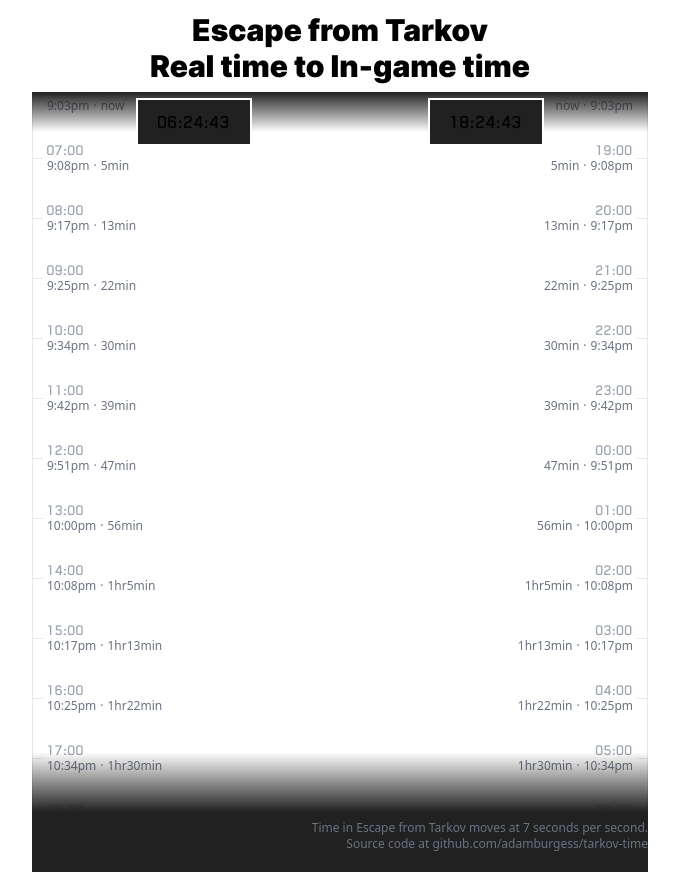
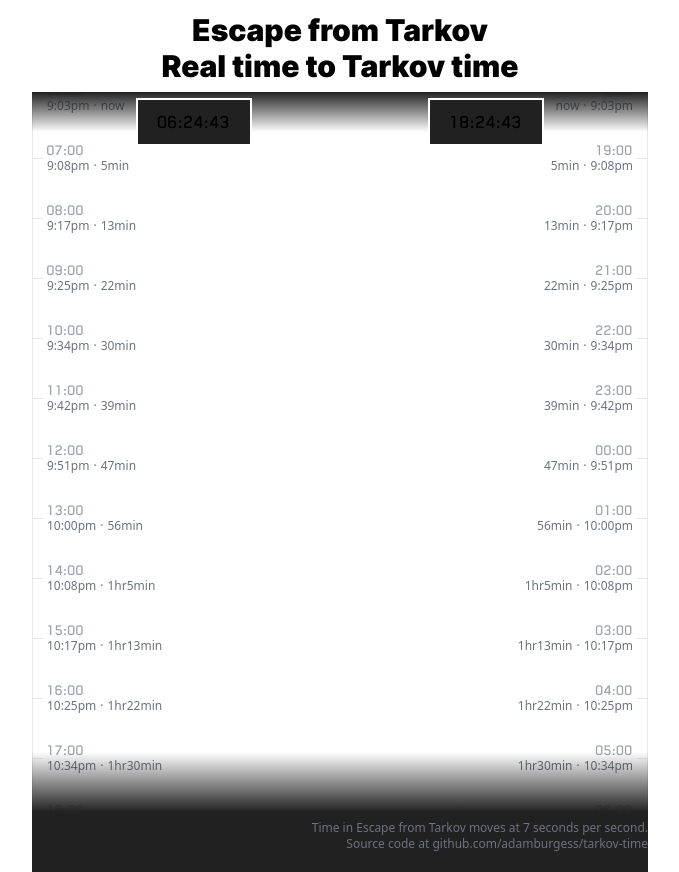
Before and after one commit to adamburgess/tarkov-time, a Preact app: page / in a window 1280 px wide. Shown: the whole page, without its empty margins (300-979 px from the left). Built offline with nearby package versions, Linux system fonts and the light colour scheme; the HTML template or start-up script is replaced by a standard one.

Commit message:
change title

```diff
--- a/src/App.tsx
+++ b/src/App.tsx
@@ -20,7 +20,7 @@
     const time = useDate(new Date(), 50);
     return <div class="container max-w-screen-sm px-3">
         <h1 class="text-3xl ff-heading font-black mt-3 text-center">Escape from Tarkov</h1>
-        <h2 class="text-2xl xl:text-3xl ff-heading font-black text-center mb-2">Real time to In-game time</h2>
+        <h2 class="text-2xl xl:text-3xl ff-heading font-black text-center mb-2">Real time to Tarkov time</h2>
         <div class="grid grid-cols-2 grid-rows-1">
             <Scroller side="left" time={time} />
             <Scroller side="right" time={time} />
```
Also changed, not shown: 1 other file (tests, documents, lock files or other folders).
